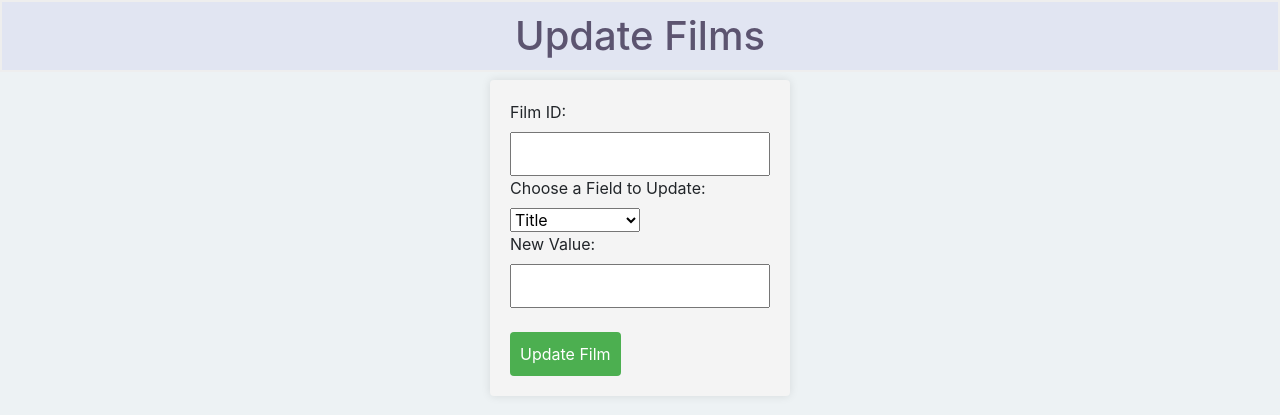
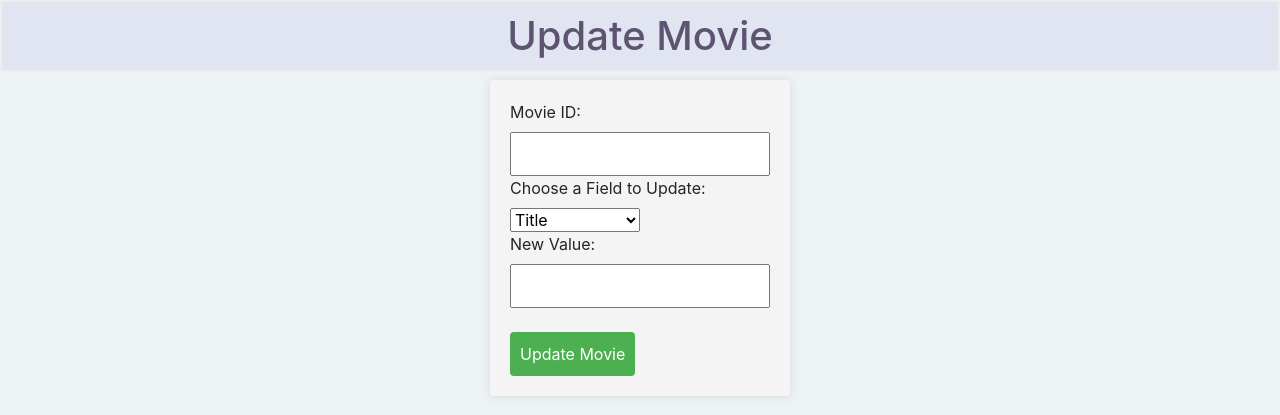
Before and after one commit to Lolisolera/My-Movies-App, a Flask app: page /update in a window 1280 px wide. Shown: the part 52-467 px from the top of the page. Run offline with Flask 3, Linux system fonts and the light colour scheme; some libraries are stand-ins or nearby versions.

Commit message:
Update update.html

```diff
--- a/templates/update.html
+++ b/templates/update.html
@@ -2,14 +2,14 @@
 
 
 {% block title %}
-<title>Update Films Page</title>
+<title>Update Movies Page</title>
 {% endblock %}
 
 
 {% block content %}
-<h1>Update Films</h1>
+<h1>Update Movie</h1>
 <form action="/update" method="post">
-    <label for="filmID">Film ID:</label>
+    <label for="filmID">Movie ID:</label>
     <input type="text" id="filmID" name="filmID" required>
     <br>
     <label for="field">Choose a Field to Update:</label>
@@ -24,7 +24,7 @@
     <label for="newValue">New Value:</label>
     <input type="text" id="newValue" name="newValue">
     <br><br>
-    <button class="button" type="submit">Update Film</button>
+    <button class="button" type="submit">Update Movie</button>
 
 </form>
 
```
